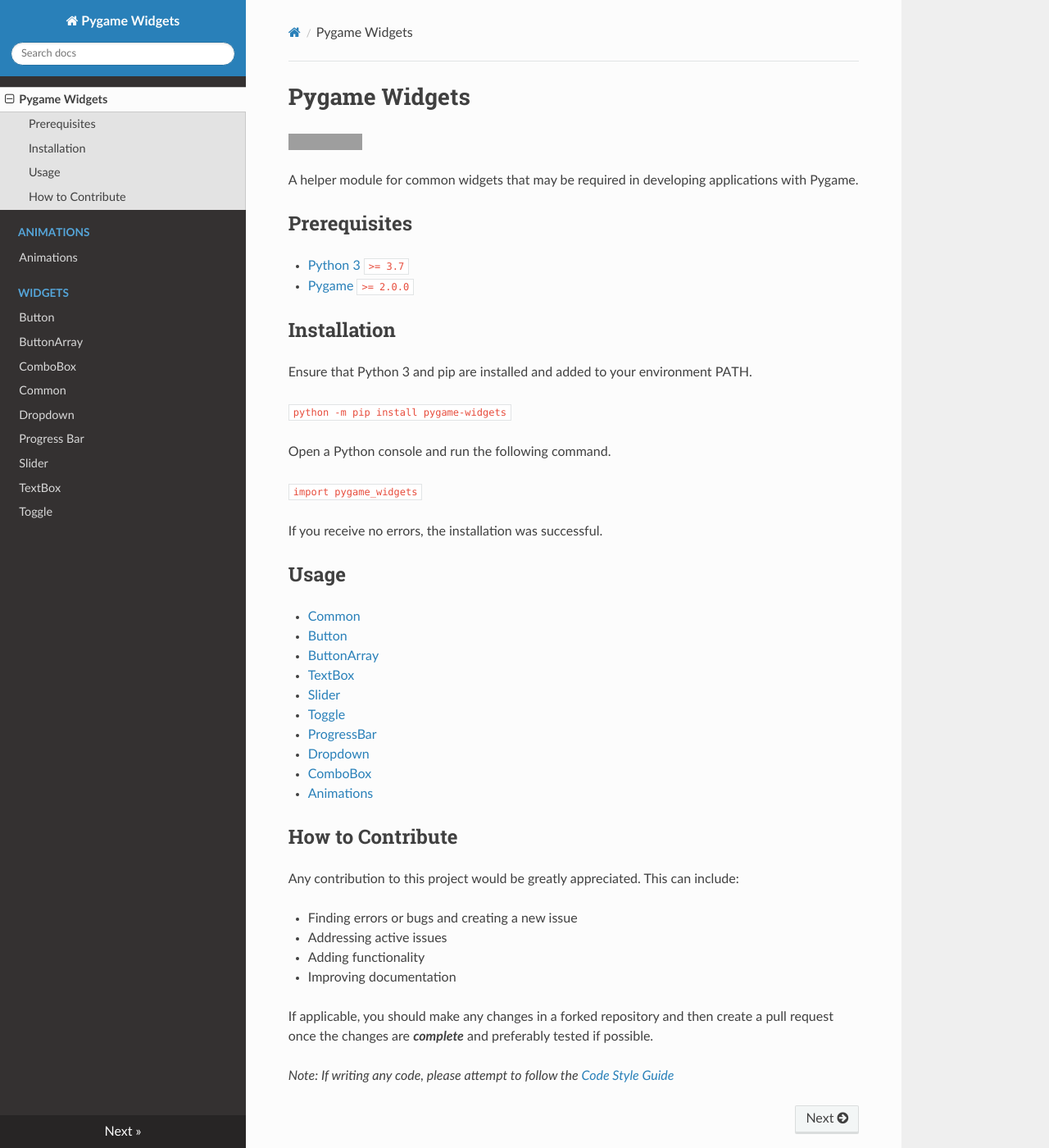
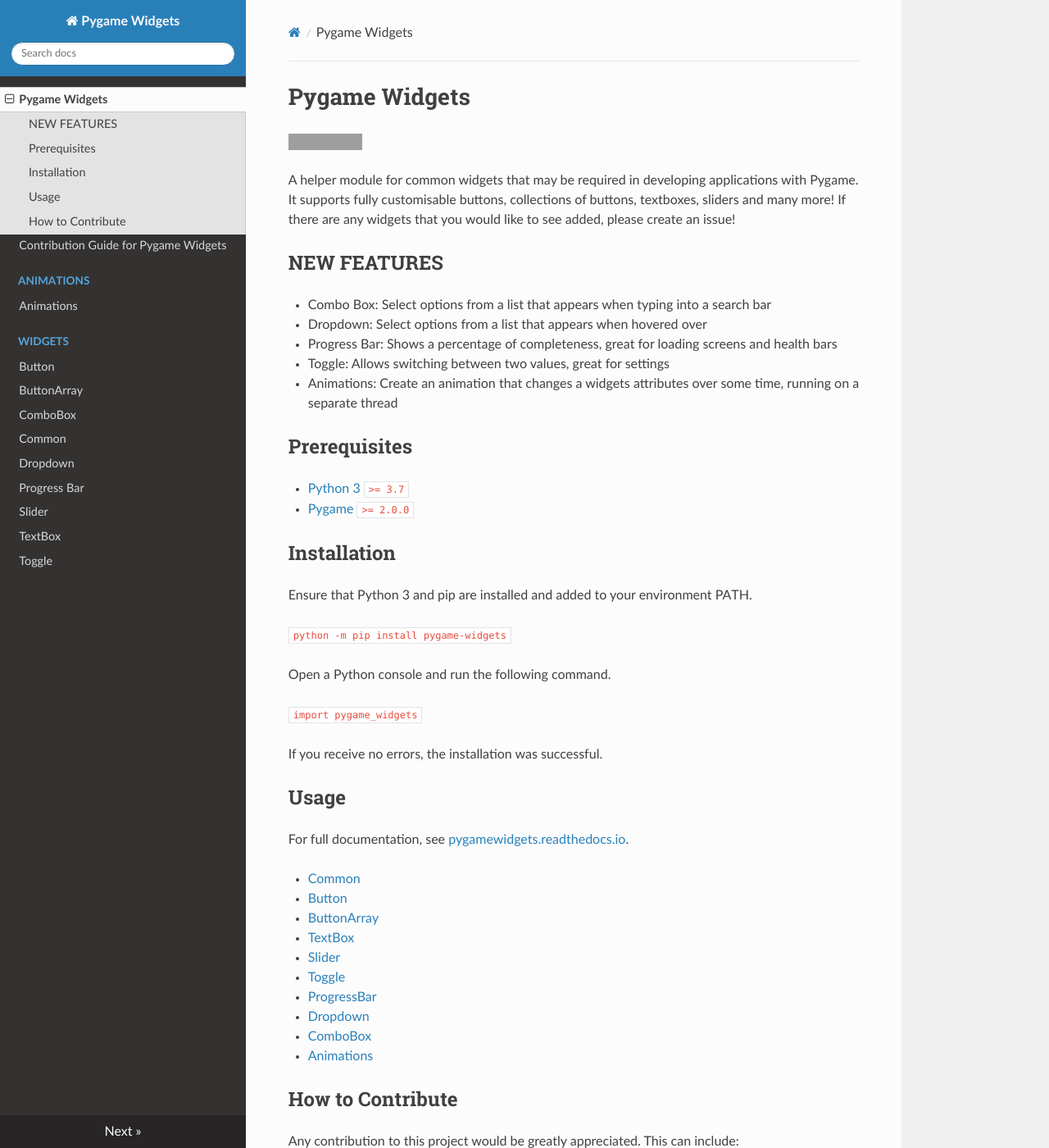
Before and after one commit to AustL/PygameWidgets, an MkDocs documentation site: the page built from docs/index.md, in a window 1280 px wide and 1400 px high. Shown: the whole window at 82% size. Built offline with MkDocs 1.6.1, drawn with Linux system fonts in a browser that asks for light colours; nearby versions of some CDN libraries; grey boxes are pictures that could not be loaded.

Commit message:
Fixed contribution guide

```diff
--- a/docs/index.md
+++ b/docs/index.md
@@ -2,7 +2,17 @@
 
 ![](https://img.shields.io/pypi/dm/pygame-widgets)
 
-A helper module for common widgets that may be required in developing applications with Pygame.
+A helper module for common widgets that may be required in developing applications with Pygame. It supports fully
+customisable buttons, collections of buttons, textboxes, sliders and many more! If there are any widgets that you would like to see
+added, please create an issue!
+
+## NEW FEATURES
+
+* Combo Box: Select options from a list that appears when typing into a search bar
+* Dropdown: Select options from a list that appears when hovered over
+* Progress Bar: Shows a percentage of completeness, great for loading screens and health bars
+* Toggle: Allows switching between two values, great for settings
+* Animations: Create an animation that changes a widgets attributes over some time, running on a separate thread
 
 ## Prerequisites
 
@@ -23,16 +33,18 @@
 
 ## Usage
 
-* [Common](docs/common.md)
-* [Button](docs/button.md)
-* [ButtonArray](docs/buttonarray.md)
-* [TextBox](docs/textbox.md)
-* [Slider](docs/slider.md)
-* [Toggle](docs/toggle.md)
-* [ProgressBar](docs/progressbar.md)
-* [Dropdown](docs/dropdown.md)
-* [ComboBox](docs/combobox.md)
-* [Animations](docs/animations.md)
+For full documentation, see [pygamewidgets.readthedocs.io](https://pygamewidgets.readthedocs.io/en/latest/).
+
+* [Common](widgets/common.md)
+* [Button](widgets/button.md)
+* [ButtonArray](widgets/buttonarray.md)
+* [TextBox](widgets/textbox.md)
+* [Slider](widgets/slider.md)
+* [Toggle](widgets/toggle.md)
+* [ProgressBar](widgets/progressbar.md)
+* [Dropdown](widgets/dropdown.md)
+* [ComboBox](widgets/combobox.md)
+* [Animations](animations/animations.md)
 
 ## How to Contribute
 
```
Also changed, not shown: README.md (+1 -1 lines), docs/CONTRIBUTING.md (renamed from CONTRIBUTING.md, +1 -1 lines).
